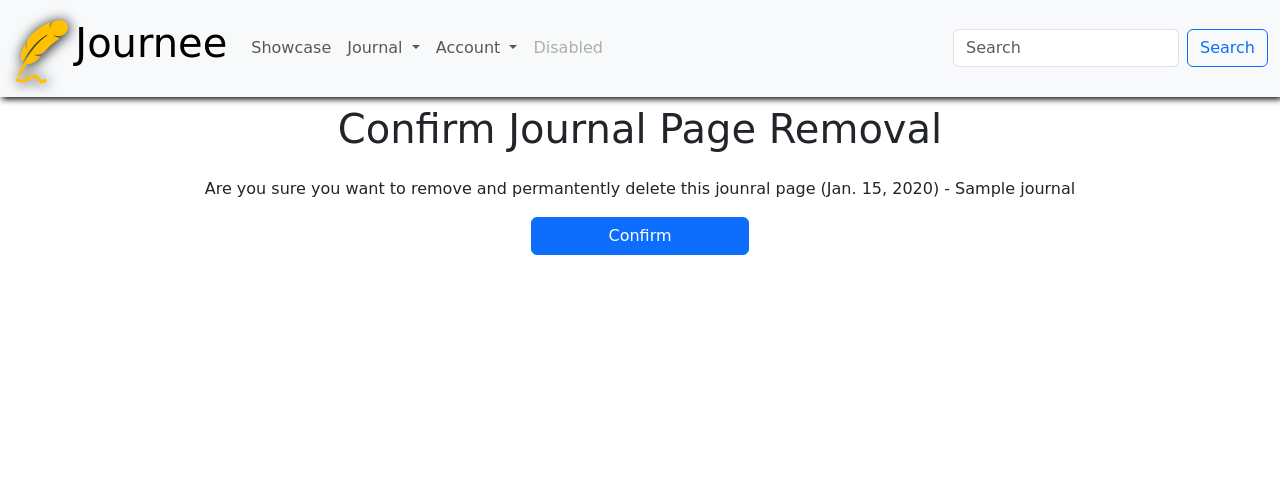
After one commit to Will-Griffiths-Ireland/Journee, a Django app: page /journal/delete/1/ in a window 1280 px wide. The commit adds this page. Shown: the top 495 px of the page. Run offline with Django 4.2, Linux system fonts and the light colour scheme; a user stored in the database is signed in; tables that the repository leaves empty hold one stand-in row (values such as "Sample post"); some web fonts are replaced.

Commit message:
Create - Journal Removal Page & 403 Page

```diff
--- a/journal/templates/journal/add_page.html
+++ b/journal/templates/journal/add_page.html
@@ -2,11 +2,11 @@
 
 {% block page_title %} Add Journal Page {% endblock %}
 
+
 {% block content %}
-
 <div class="container">
     <form method="POST" enctype="multipart/form-data" class="p-2 form">
-        <h1 class="text-center">Add Journal Page</h1>
+        <h1 class="text-center">Add Journal Page - {{ journal.current_date }}</h1>
         {% csrf_token %}
         {{ form.media }}
         {{ form|crispy }}
--- /dev/null
+++ b/journal/templates/journal/journal_confirm_delete.html
@@ -0,0 +1,32 @@
+{% extends 'core.html' %}
+
+{% block page_title %} Remove Journal Page ({{ journal.journal_date }}) -
+{% if not journal.title %}
+Untitled
+{% else %}
+{{ journal.title }}
+{% endif %}
+{% endblock %}
+
+{% block content %}
+
+<div class="container ">
+    <h1 class="text-center mt-2">Confirm Journal Page Removal</h1>
+    <div class="d-flex justify-content-center pt-3">
+        <form method="POST" class="text-center">
+            {% csrf_token %}
+            <p>
+                Are you sure you want to remove and permantently delete this jounral page
+                ({{ journal.journal_date }}) -
+                {% if not journal.title %}
+                Untitled
+                {% else %}
+                {{ journal.title }}
+                {% endif %}
+            </p>
+            <input type="submit" value="Confirm" class="btn btn-primary w-25">
+        </form>
+    </div>
+</div>
+
+{% endblock %}
--- a/journal/templates/journal/journals.html
+++ b/journal/templates/journal/journals.html
@@ -3,9 +3,10 @@
 
 {% block page_title %}Journal{% endblock %}
 
+
 {% block content %}
 <h1 class="text-center p-2">
-    {{ request.user }}'s Journal Pages
+    {{ request.user|title }}'s Journal Pages
 </h1>
 <div class="container d-flex flex-row flex-wrap justify-content-center">
 
--- a/journal/templates/journal/view_page.html
+++ b/journal/templates/journal/view_page.html
@@ -21,7 +21,7 @@
         {% if request.user == journal_page.user %}
         <div class="text-center">
             <a href="#" class="btn btn-primary w-25">Edit</a>
-            <a href="#" class="btn btn-primary w-25">Tear Out</a>
+            <a href="{% url 'remove_journal_page' journal_page.id %}" class="btn btn-primary w-25">Remove Page</a>
         </div>
         {% endif %}
 
--- a/journal/urls.py
+++ b/journal/urls.py
@@ -1,9 +1,10 @@
 from django.urls import path
-from .views import AddJournalPage, Journals, ViewJournalPage
+from .views import AddJournalPage, Journals, ViewJournalPage, RemovePage
 
 
 urlpatterns = [
     path("", AddJournalPage.as_view(), name="add_journal_page"),
     path("journals/", Journals.as_view(), name="journals"),
     path("<slug:pk>/", ViewJournalPage.as_view(), name="view_journal_page"),
+    path("delete/<slug:pk>/", RemovePage.as_view(), name="remove_journal_page"),
 ]
--- a/journal/views.py
+++ b/journal/views.py
@@ -1,7 +1,8 @@
-from django.views.generic import CreateView, ListView, DetailView
+from django.views.generic import CreateView, ListView, DetailView, DeleteView
 from .models import Journal
+import datetime
 from .forms import JournalForm
-from django.contrib.auth.mixins import LoginRequiredMixin
+from django.contrib.auth.mixins import LoginRequiredMixin, UserPassesTestMixin
 
 
 class Journals(ListView):
@@ -29,11 +30,23 @@ class AddJournalPage(LoginRequiredMixin, CreateView):
     Add a page to the journal
     """
 
+    current_date = "MODNAYT"
+
     template_name = "journal/add_page.html"
     model = Journal
     form_class = JournalForm
-    success_url = "journals/"
+    success_url = "/journal/journals/"
 
     def form_valid(self, form):
         form.instance.user = self.request.user
         return super(AddJournalPage, self).form_valid(form)
+
+
+class RemovePage(LoginRequiredMixin, UserPassesTestMixin, DeleteView):
+    """Remove Journal Page"""
+
+    model = Journal
+    success_url = "/journal/journals/"
+
+    def test_func(self):
+        return self.request.user == self.get_object().user
```
Also changed, not shown: templates/403.html (added, +11 -0 lines).
